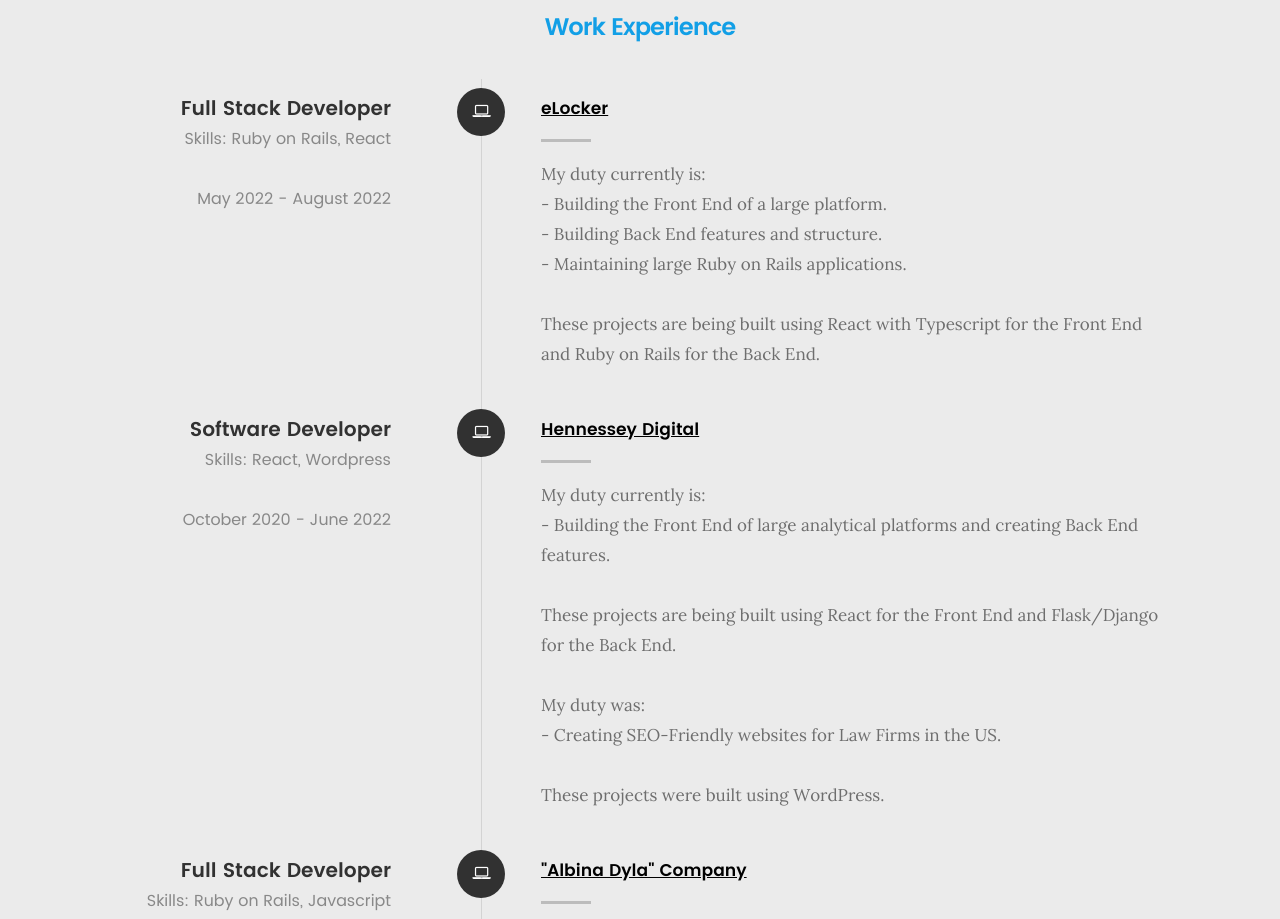
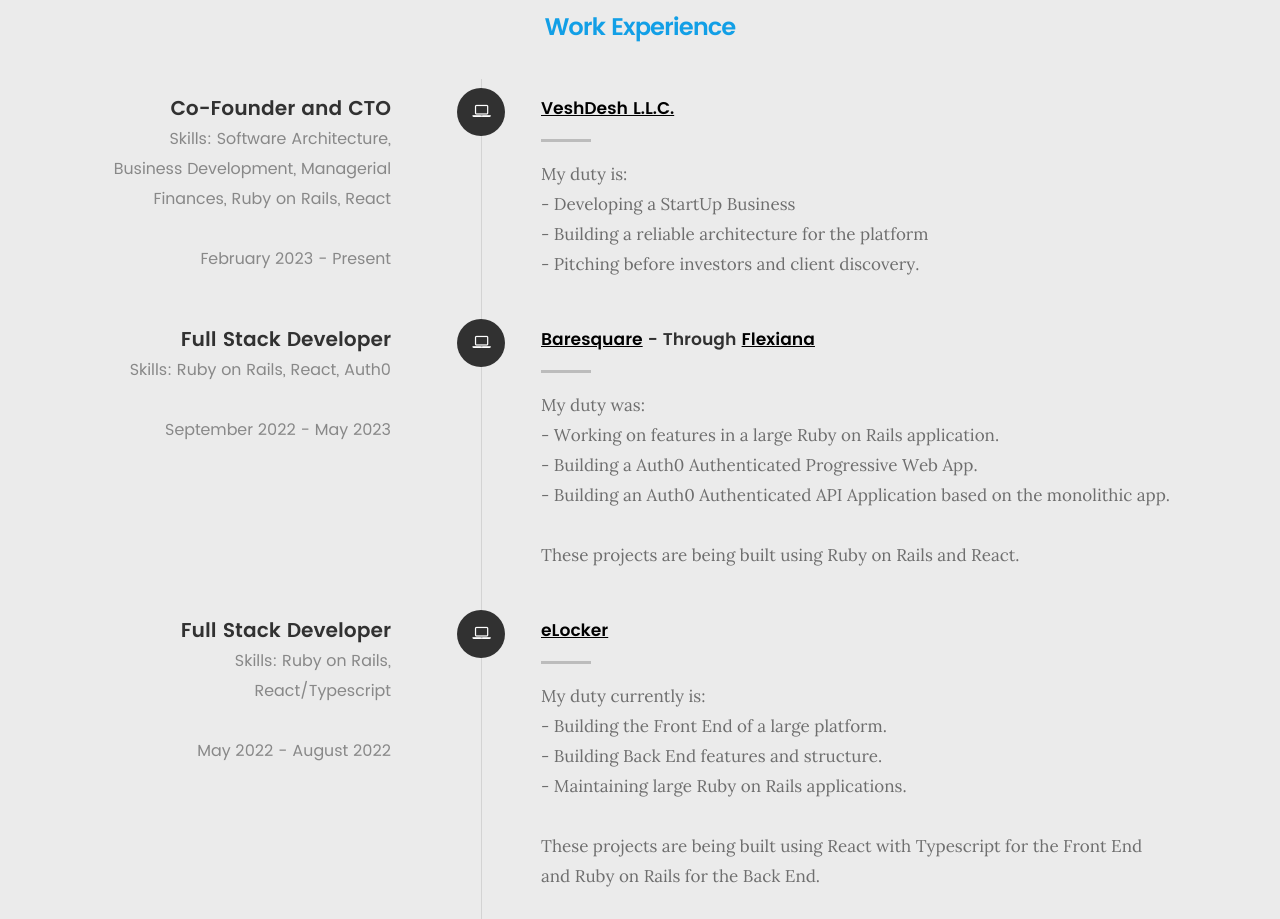
Before and after one commit to ajrisylhasi/ajri.dev, a plain HTML site: page public/index.html in a window 1280 px wide. Shown: the part 2500-3419 px from the top of the page. Drawn offline with Linux system fonts and the light colour scheme; files whose address does not match are found by name.

Commit message:
Updated with VeshDesh

```diff
--- a/public/index.html
+++ b/public/index.html
@@ -208,6 +208,26 @@
 
 	   			<div class="timeline-wrap">
 						<div class="timeline-block">
+							<div class="timeline-ico">
+								<i class="fa fa-laptop"></i>
+							</div>
+
+							<div class="timeline-header">
+								<h3>Co-Founder and CTO</h3>
+								<p>Skills: Software Architecture, Business Development, Managerial Finances, Ruby on Rails, React</p>
+								<p>February 2023 - Present</p>
+							</div>
+
+							<div class="timeline-content">
+								<h4><a href="https://veshdesh.com/" target="_blank">VeshDesh L.L.C.</a></h4>
+								<p>My duty is: <br>- Developing a StartUp Business
+									<br>- Building a reliable architecture for the platform
+									<br>- Pitching before investors and client discovery.
+								</p>
+							</div>
+
+						</div> <!-- /timeline-block -->
+						<div class="timeline-block">
 
 		   				<div class="timeline-ico">
 		   					<i class="fa fa-laptop"></i>
@@ -215,7 +235,29 @@
 
 		   				<div class="timeline-header">
 		   					<h3>Full Stack Developer</h3>
-		   					<p>Skills: Ruby on Rails, React</p>
+		   					<p>Skills: Ruby on Rails, React, Auth0</p>
+		   					<p>September 2022 - May 2023</p>
+		   				</div>
+
+		   				<div class="timeline-content">
+		   					<h4><a href="https://baresquare.com/" target="_blank">Baresquare</a> - Through <a href="https://flexiana.com/" target="_blank">Flexiana</a></h4>
+		   					<p>My duty was: <br>- Working on features in a large Ruby on Rails application.
+																	 <br>- Building a Auth0 Authenticated Progressive Web App.
+																	 <br>- Building an Auth0 Authenticated API Application based on the monolithic app.</p>
+		   					<p>These projects are being built using Ruby on Rails and React.</p>
+		   				</div>
+
+		   			</div> <!-- /timeline-block -->
+
+						<div class="timeline-block">
+
+		   				<div class="timeline-ico">
+		   					<i class="fa fa-laptop"></i>
+		   				</div>
+
+		   				<div class="timeline-header">
+		   					<h3>Full Stack Developer</h3>
+		   					<p>Skills: Ruby on Rails, React/Typescript</p>
 		   					<p>May 2022 - August 2022</p>
 		   				</div>
 
@@ -299,6 +341,7 @@
 
 		   				<div class="timeline-header">
 		   					<h3>Assistant Mentor</h3>
+								<p>Skills: Ruby on Rails, Teaching</p>
 		   					<p>February 2018 - July 2019</p>
 		   				</div>
 
```
Also changed, not shown: 1 other file.
